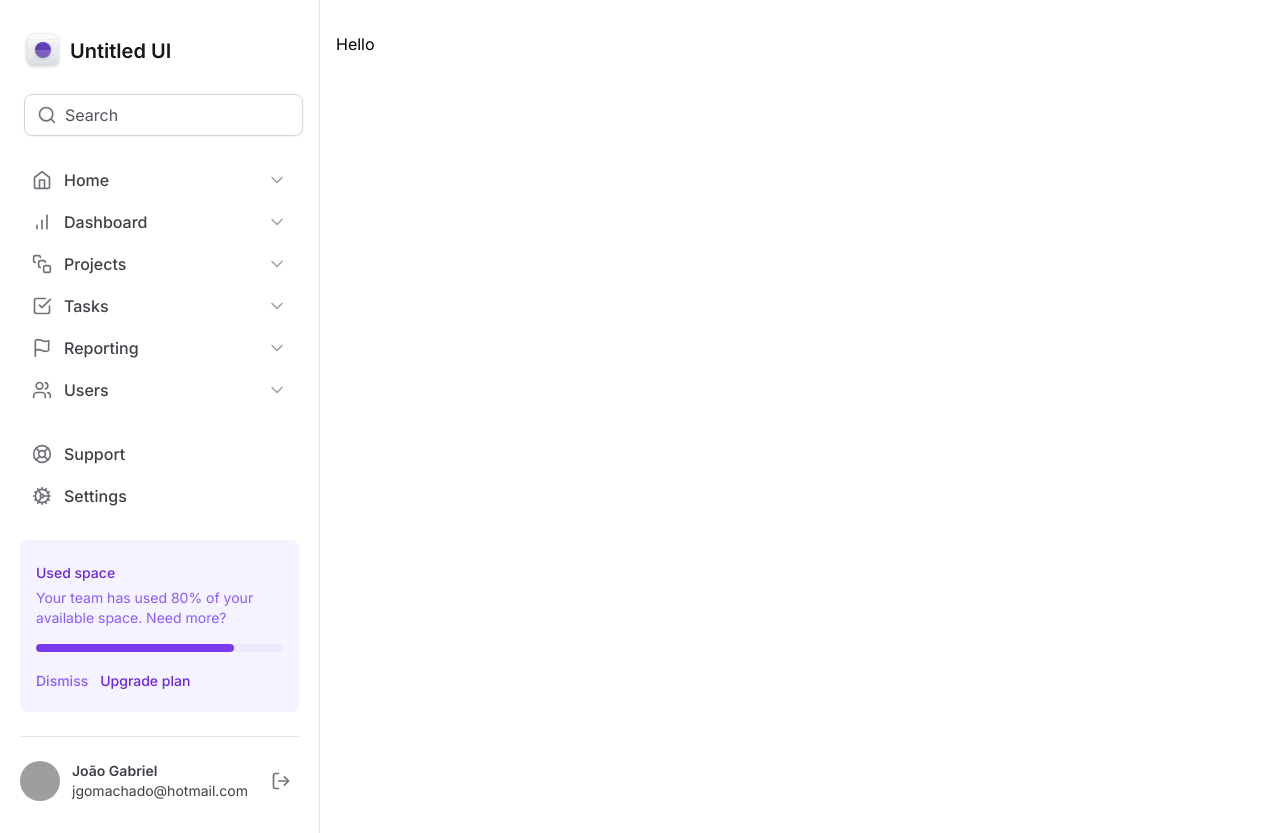
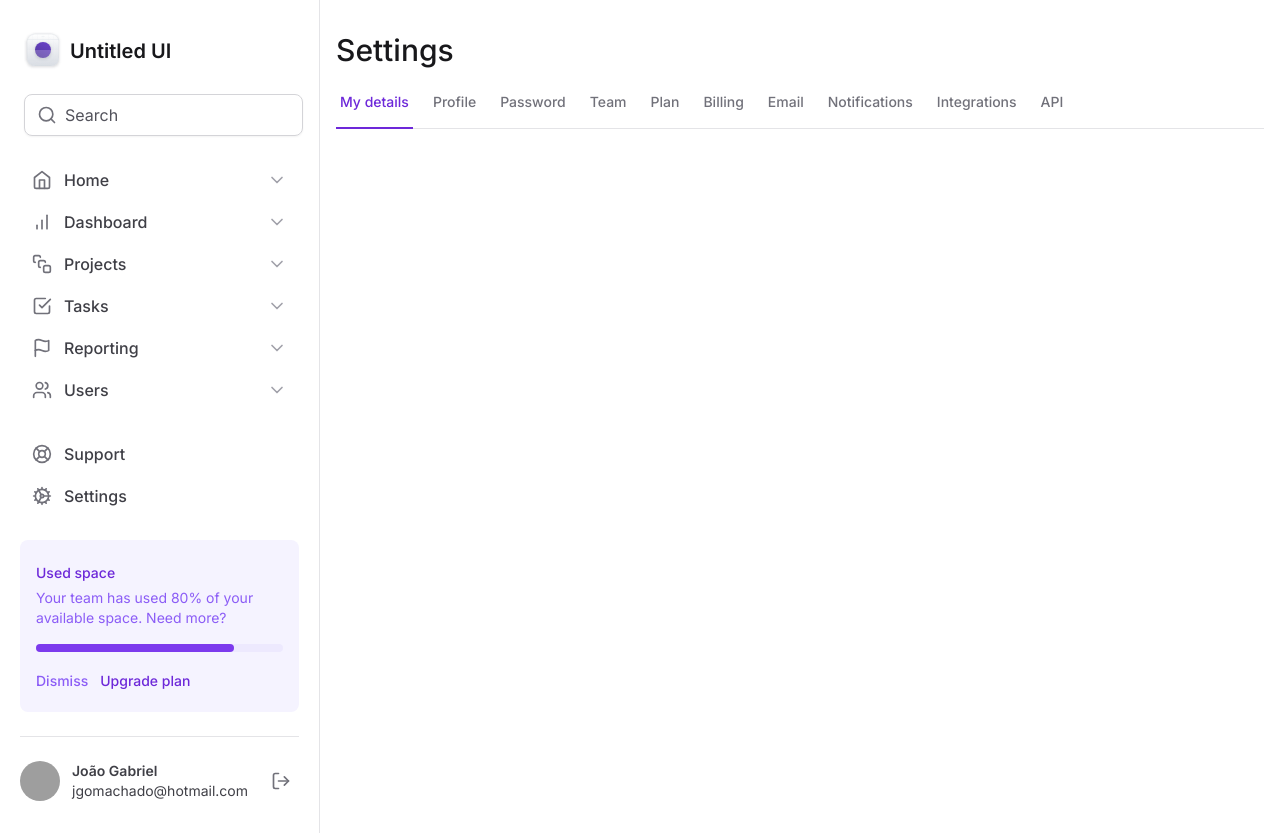
Before and after one commit to liroujohn/tailwind-next, a Next.js app: page / in a window 1280 px wide. Built offline with nearby package versions, Linux system fonts and the light colour scheme; grey boxes are pictures that could not be loaded.

Commit message:
add tabs

```diff
--- a/package.json
+++ b/package.json
@@ -9,11 +9,13 @@
     "lint": "next lint"
   },
   "dependencies": {
+    "@radix-ui/react-tabs": "^1.0.4",
     "@types/node": "20.4.9",
     "@types/react": "18.2.19",
     "@types/react-dom": "18.2.7",
     "autoprefixer": "10.4.14",
     "eslint-config-next": "13.4.13",
+    "framer-motion": "^10.15.2",
     "lucide-react": "^0.263.1",
     "next": "13.4.13",
     "postcss": "8.4.27",
--- a/src/app/layout.tsx
+++ b/src/app/layout.tsx
@@ -16,7 +16,7 @@
   children: React.ReactNode
 }) {
   return (
-    <html lang="en">
+    <html lang="en" className="antialiased">
       <body className={inter.className}>
         <div className="grid min-h-screen grid-cols-app ">
           <Sidebar />
--- a/src/app/page.tsx
+++ b/src/app/page.tsx
@@ -1,7 +1,11 @@
+import { SettingsTabs } from '@/components/SettingsTabs'
+
 export default function Home() {
   return (
-    <div>
-      <h1>Hello</h1>
-    </div>
+    <>
+      <h1 className="text-3xl font-medium text-zinc-900">Settings</h1>
+
+      <SettingsTabs />
+    </>
   )
 }
--- /dev/null
+++ b/src/components/SettingsTabs/TabItem.tsx
@@ -0,0 +1,28 @@
+'use client'
+
+import * as Tabs from '@radix-ui/react-tabs'
+import { motion } from 'framer-motion'
+
+export interface TabItemProps {
+  value: string
+  title: string
+  isSelected?: boolean
+}
+
+export function TabItem({ value, title, isSelected = false }: TabItemProps) {
+  return (
+    <Tabs.Trigger
+      value={value}
+      className="relative px-1 pb-4 text-sm font-medium text-zinc-500 hover:text-violet-700 data-[state=active]:text-violet-700"
+    >
+      <span className="">{title}</span>
+
+      {isSelected && (
+        <motion.div
+          layoutId="activeTab"
+          className="absolute -bottom-px left-0 right-0 h-0.5 bg-violet-700"
+        />
+      )}
+    </Tabs.Trigger>
+  )
+}
--- /dev/null
+++ b/src/components/SettingsTabs/index.tsx
@@ -0,0 +1,54 @@
+'use client'
+
+import * as Tabs from '@radix-ui/react-tabs'
+import { TabItem } from './TabItem'
+import { useState } from 'react'
+
+export function SettingsTabs() {
+  const [currentTab, setCurrentTab] = useState('my-details')
+
+  return (
+    <Tabs.Root value={currentTab} onValueChange={setCurrentTab}>
+      <Tabs.List className="mt-6 flex w-full items-center gap-4 border-b border-zinc-200">
+        <TabItem
+          value="my-details"
+          title="My details"
+          isSelected={currentTab === 'my-details'}
+        />
+        <TabItem
+          value="Profile"
+          title="Profile"
+          isSelected={currentTab === 'Profile'}
+        />
+        <TabItem
+          value="Password"
+          title="Password"
+          isSelected={currentTab === 'Password'}
+        />
+        <TabItem value="Team" title="Team" isSelected={currentTab === 'Team'} />
+        <TabItem value="Plan" title="Plan" isSelected={currentTab === 'Plan'} />
+        <TabItem
+          value="Billing"
+          title="Billing"
+          isSelected={currentTab === 'Billing'}
+        />
+        <TabItem
+          value="Email"
+          title="Email"
+          isSelected={currentTab === 'Email'}
+        />
+        <TabItem
+          value="Notifications"
+          title="Notifications"
+          isSelected={currentTab === 'Notifications'}
+        />
+        <TabItem
+          value="Integrations"
+          title="Integrations"
+          isSelected={currentTab === 'Integrations'}
+        />
+        <TabItem value="API" title="API" isSelected={currentTab === 'API'} />
+      </Tabs.List>
+    </Tabs.Root>
+  )
+}
```
Also changed, not shown: 1 other file (tests, documents, lock files or other folders).
